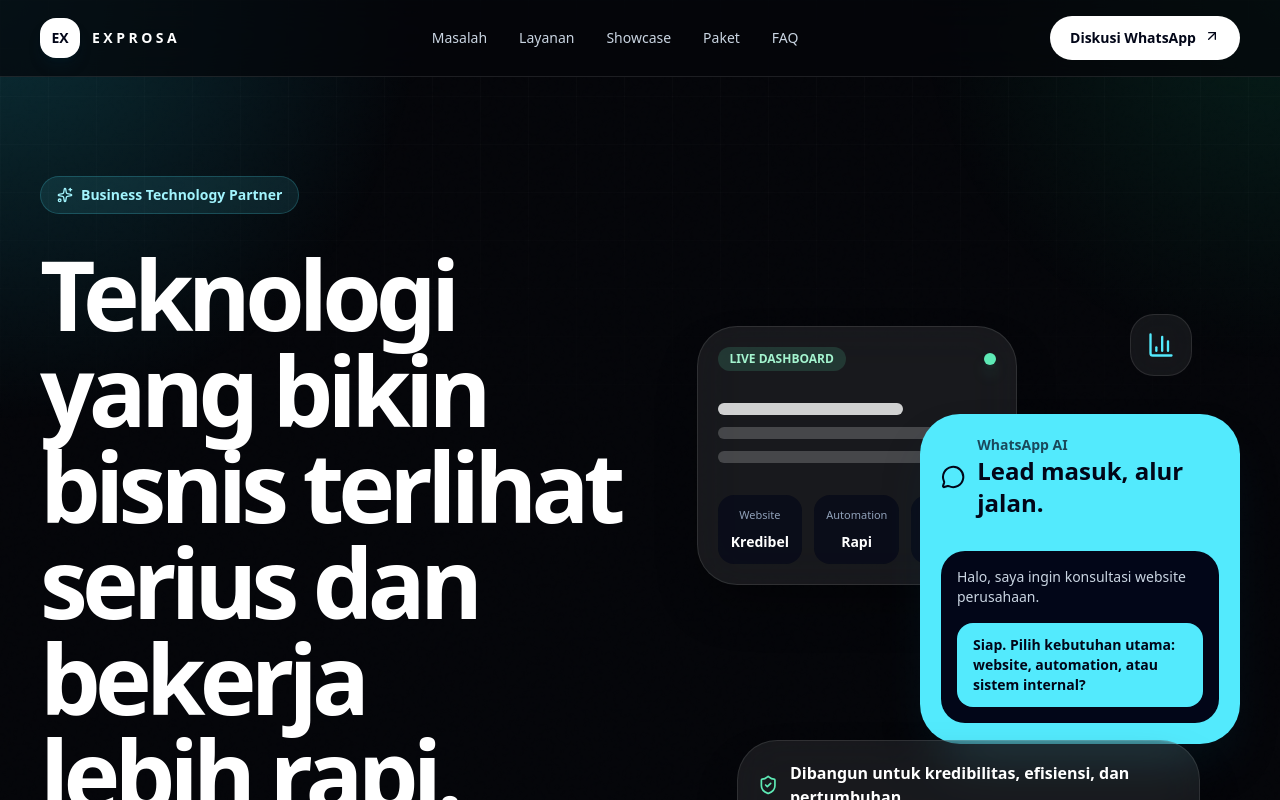
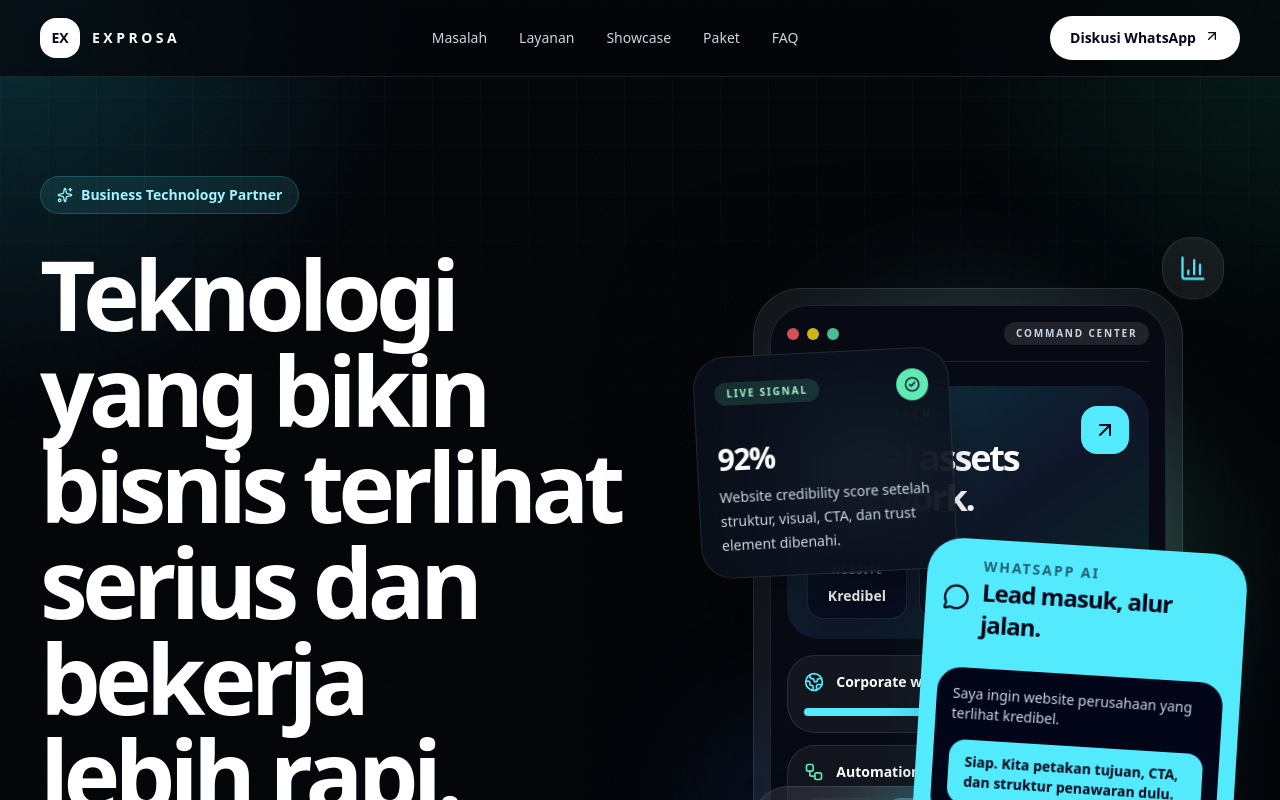
Before and after one commit to nimosasuga/exp2026jhgannjwhkiis, a Next.js app: page / in a window 1280 px wide. Shown: the top 800 px of the page. Built offline with nearby package versions, Linux system fonts and the light colour scheme.

Commit message:
style: upgrade hero showcase visual depth

```diff
--- a/components/HeroShowcase.tsx
+++ b/components/HeroShowcase.tsx
@@ -1,63 +1,146 @@
 "use client";
 
 import { motion } from "motion/react";
-import { BarChart3, MessageCircle, ShieldCheck } from "lucide-react";
+import {
+  ArrowUpRight,
+  BarChart3,
+  CheckCircle2,
+  Globe2,
+  MessageCircle,
+  ShieldCheck,
+  Workflow,
+} from "lucide-react";
 import { heroHighlights, visualBadges } from "@/data/site";
 
 export function HeroShowcase() {
   return (
     <motion.div
-      initial={{ opacity: 0, scale: 0.96, y: 40 }}
+      initial={{ opacity: 0, scale: 0.96, y: 48 }}
       animate={{ opacity: 1, scale: 1, y: 0 }}
-      transition={{ delay: 0.18, duration: 0.8, ease: [0.22, 1, 0.36, 1] }}
-      className="relative min-h-[520px] lg:min-h-[620px]"
+      transition={{ delay: 0.18, duration: 0.9, ease: [0.22, 1, 0.36, 1] }}
+      className="relative min-h-[680px] lg:min-h-[760px]"
     >
-      <div className="absolute inset-x-4 top-6 rounded-[2.5rem] border border-white/10 bg-white/[0.08] p-4 shadow-2xl shadow-black/40 backdrop-blur-xl md:left-0 md:right-auto md:w-80 md:p-5">
-        <div className="mb-8 flex items-center justify-between">
-          <span className="rounded-full bg-emerald-300/15 px-3 py-1 text-xs font-bold text-emerald-200">
-            LIVE DASHBOARD
+      <div className="absolute left-1/2 top-20 h-80 w-80 -translate-x-1/2 rounded-full bg-cyan-300/20 blur-3xl" />
+      <div className="absolute right-8 top-56 h-56 w-56 rounded-full bg-emerald-300/20 blur-3xl" />
+      <div className="absolute bottom-20 left-6 h-48 w-48 rounded-full bg-blue-500/20 blur-3xl" />
+
+      <motion.div
+        aria-hidden="true"
+        animate={{ y: [0, -18, 0], rotate: [0, 2, 0] }}
+        transition={{ duration: 8, repeat: Infinity, ease: "easeInOut" }}
+        className="absolute right-4 top-2 hidden rounded-[1.75rem] border border-white/10 bg-white/[0.07] p-4 shadow-2xl shadow-black/30 backdrop-blur-xl lg:block"
+      >
+        <BarChart3 className="h-7 w-7 text-cyan-300" />
+      </motion.div>
+
+      <motion.div
+        animate={{ y: [0, 18, 0], rotate: [-2, -4, -2] }}
+        transition={{ duration: 9, repeat: Infinity, ease: "easeInOut" }}
+        className="absolute left-0 top-28 z-20 hidden w-64 rounded-[2rem] border border-white/10 bg-[#0a101c]/85 p-5 shadow-2xl shadow-black/40 backdrop-blur-2xl md:block"
+      >
+        <div className="flex items-center justify-between">
+          <span className="rounded-full bg-emerald-300/15 px-3 py-1 text-[10px] font-black uppercase tracking-[0.18em] text-emerald-200">
+            Live Signal
           </span>
-          <span className="h-3 w-3 rounded-full bg-emerald-300 shadow-lg shadow-emerald-300/40" />
+          <span className="flex h-8 w-8 items-center justify-center rounded-full bg-emerald-300 text-slate-950">
+            <CheckCircle2 className="h-4 w-4" />
+          </span>
         </div>
-        <div className="space-y-3">
-          <div className="h-3 w-2/3 rounded-full bg-white/80" />
-          <div className="h-3 w-full rounded-full bg-white/20" />
-          <div className="h-3 w-5/6 rounded-full bg-white/20" />
-        </div>
-        <div className="mt-8 grid grid-cols-3 gap-3">
-          {heroHighlights.map((item) => (
-            <div key={item.label} className="rounded-2xl bg-slate-950/60 p-3 text-center">
-              <p className="text-[11px] text-slate-400">{item.label}</p>
-              <p className="mt-2 text-sm font-black text-white">{item.value}</p>
+        <h3 className="mt-8 text-3xl font-black tracking-[-0.05em] text-white">92%</h3>
+        <p className="mt-2 text-sm leading-6 text-slate-300">Website credibility score setelah struktur, visual, CTA, dan trust element dibenahi.</p>
+      </motion.div>
+
+      <div className="absolute inset-x-3 top-20 z-10 mx-auto max-w-[430px] rounded-[3rem] border border-white/10 bg-white/[0.06] p-3 shadow-[0_40px_140px_rgba(0,0,0,0.55)] backdrop-blur-2xl md:top-14 md:p-4">
+        <div className="rounded-[2.4rem] border border-white/10 bg-[#070a12] p-4">
+          <div className="flex items-center justify-between border-b border-white/10 pb-4">
+            <div className="flex gap-2">
+              <span className="h-3 w-3 rounded-full bg-red-400/80" />
+              <span className="h-3 w-3 rounded-full bg-yellow-300/80" />
+              <span className="h-3 w-3 rounded-full bg-emerald-300/80" />
             </div>
-          ))}
+            <span className="rounded-full bg-white/10 px-3 py-1 text-[10px] font-bold uppercase tracking-[0.18em] text-slate-300">
+              Command Center
+            </span>
+          </div>
+
+          <div className="mt-6 rounded-[2rem] bg-[linear-gradient(145deg,rgba(34,211,238,0.22),rgba(15,23,42,0.92)_55%,rgba(16,185,129,0.16))] p-5">
+            <div className="flex items-start justify-between gap-5">
+              <div>
+                <p className="text-xs font-bold uppercase tracking-[0.2em] text-cyan-200">EXPROSA Stack</p>
+                <h2 className="mt-4 text-4xl font-black tracking-[-0.06em] text-white">Digital assets that work.</h2>
+              </div>
+              <span className="flex h-12 w-12 shrink-0 items-center justify-center rounded-2xl bg-cyan-300 text-slate-950">
+                <ArrowUpRight className="h-6 w-6" />
+              </span>
+            </div>
+
+            <div className="mt-8 grid grid-cols-3 gap-3">
+              {heroHighlights.map((item) => (
+                <div key={item.label} className="rounded-2xl border border-white/10 bg-slate-950/60 p-3 text-center">
+                  <p className="text-[10px] font-bold uppercase tracking-[0.14em] text-slate-500">{item.label}</p>
+                  <p className="mt-2 text-sm font-black text-white">{item.value}</p>
+                </div>
+              ))}
+            </div>
+          </div>
+
+          <div className="mt-4 grid gap-3">
+            <div className="rounded-[1.75rem] border border-white/10 bg-white/[0.05] p-4">
+              <div className="flex items-center justify-between gap-4">
+                <div className="flex items-center gap-3">
+                  <Globe2 className="h-5 w-5 text-cyan-300" />
+                  <span className="text-sm font-bold text-white">Corporate website</span>
+                </div>
+                <span className="text-xs font-bold text-emerald-200">Ready</span>
+              </div>
+              <div className="mt-4 h-2 rounded-full bg-white/10">
+                <div className="h-2 w-[88%] rounded-full bg-cyan-300" />
+              </div>
+            </div>
+
+            <div className="rounded-[1.75rem] border border-white/10 bg-white/[0.05] p-4">
+              <div className="flex items-center justify-between gap-4">
+                <div className="flex items-center gap-3">
+                  <Workflow className="h-5 w-5 text-emerald-300" />
+                  <span className="text-sm font-bold text-white">Automation flow</span>
+                </div>
+                <span className="text-xs font-bold text-cyan-200">Mapped</span>
+              </div>
+              <div className="mt-4 grid grid-cols-4 gap-2">
+                <span className="h-10 rounded-xl bg-white/10" />
+                <span className="h-10 rounded-xl bg-cyan-300/80" />
+                <span className="h-10 rounded-xl bg-white/10" />
+                <span className="h-10 rounded-xl bg-emerald-300/80" />
+              </div>
+            </div>
+          </div>
         </div>
       </div>
 
-      <div className="absolute right-0 top-56 w-[calc(100%-2rem)] rounded-[2.5rem] border border-cyan-300/20 bg-cyan-300 p-4 text-slate-950 shadow-2xl shadow-cyan-950/30 md:top-28 md:w-80 md:p-5">
+      <motion.div
+        animate={{ y: [0, -22, 0], rotate: [3, 5, 3] }}
+        transition={{ duration: 8.5, repeat: Infinity, ease: "easeInOut" }}
+        className="absolute right-0 top-[430px] z-30 w-[calc(100%-1.5rem)] rounded-[2.2rem] border border-cyan-300/30 bg-cyan-300 p-4 text-slate-950 shadow-2xl shadow-cyan-950/40 md:top-80 md:w-80"
+      >
         <div className="flex items-center gap-3">
           <MessageCircle className="h-7 w-7" />
           <div>
-            <p className="text-sm font-bold opacity-70">WhatsApp AI</p>
-            <h3 className="text-2xl font-black">Lead masuk, alur jalan.</h3>
+            <p className="text-sm font-black uppercase tracking-[0.14em] opacity-60">WhatsApp AI</p>
+            <h3 className="text-2xl font-black tracking-[-0.04em]">Lead masuk, alur jalan.</h3>
           </div>
         </div>
-        <div className="mt-8 rounded-3xl bg-slate-950 p-4 text-white">
-          <p className="text-sm text-slate-300">
-            Halo, saya ingin konsultasi website perusahaan.
-          </p>
+        <div className="mt-7 rounded-3xl bg-slate-950 p-4 text-white">
+          <p className="text-sm text-slate-300">Saya ingin website perusahaan yang terlihat kredibel.</p>
           <p className="mt-4 rounded-2xl bg-cyan-300 px-4 py-3 text-sm font-bold text-slate-950">
-            Siap. Pilih kebutuhan utama: website, automation, atau sistem internal?
+            Siap. Kita petakan tujuan, CTA, dan struktur penawaran dulu.
           </p>
         </div>
-      </div>
+      </motion.div>
 
-      <div className="absolute bottom-14 left-2 right-2 rounded-[2.5rem] border border-white/10 bg-white/[0.08] p-5 shadow-2xl shadow-black/40 backdrop-blur-xl md:bottom-10 md:left-10 md:right-10">
+      <div className="absolute bottom-2 left-2 right-2 z-20 rounded-[2.2rem] border border-white/10 bg-white/[0.07] p-5 shadow-2xl shadow-black/40 backdrop-blur-2xl md:bottom-16 md:left-14 md:right-8">
         <div className="flex items-center gap-3">
           <ShieldCheck className="h-6 w-6 text-emerald-300" />
-          <p className="font-bold text-white">
-            Dibangun untuk kredibilitas, efisiensi, dan pertumbuhan.
-          </p>
+          <p className="font-bold text-white">Dibangun untuk kredibilitas, efisiensi, dan pertumbuhan.</p>
         </div>
         <div className="mt-5 grid gap-3 sm:grid-cols-3">
           {visualBadges.map((badge) => {
@@ -71,15 +154,6 @@ export function HeroShowcase() {
           })}
         </div>
       </div>
-
-      <motion.div
-        aria-hidden="true"
-        animate={{ y: [0, -18, 0], rotate: [0, 2, 0] }}
-        transition={{ duration: 7, repeat: Infinity, ease: "easeInOut" }}
-        className="absolute right-12 top-3 hidden rounded-[1.5rem] border border-white/10 bg-white/[0.06] p-4 backdrop-blur-xl lg:block"
-      >
-        <BarChart3 className="h-7 w-7 text-cyan-300" />
-      </motion.div>
     </motion.div>
   );
 }
```
